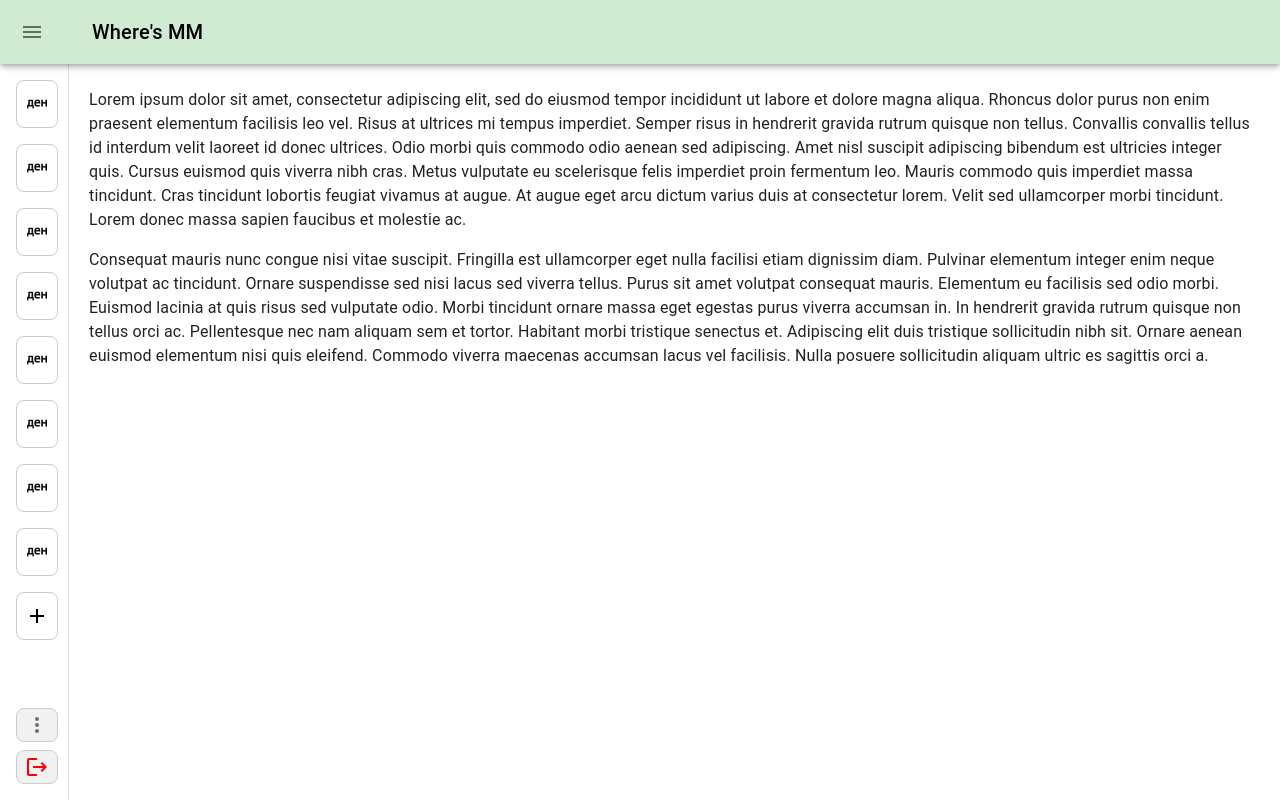
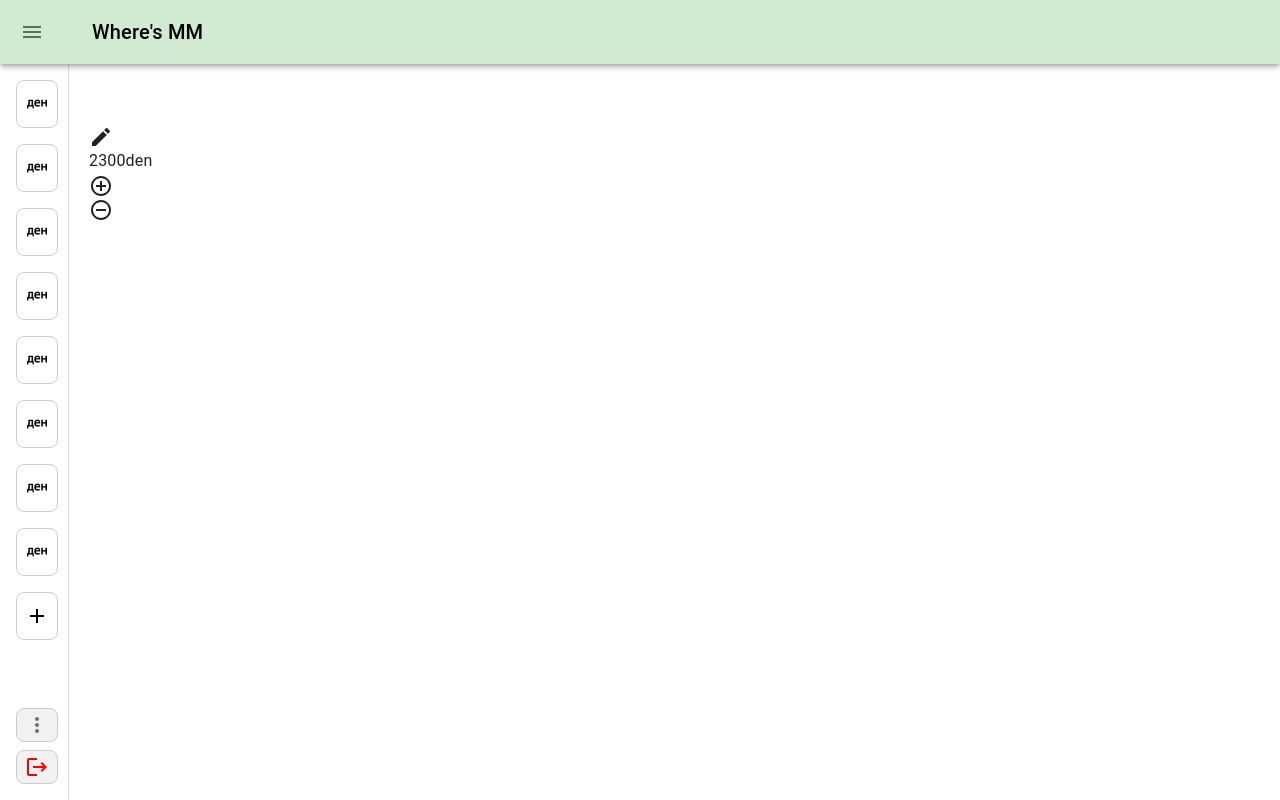
Before and after one commit to artianRika/mm-frontend, a React (Create React App) app: page / in a window 1280 px wide. Built offline with nearby package versions, Linux system fonts and the light colour scheme.

Commit message:
wip: balance card

```diff
--- a/src/App.js
+++ b/src/App.js
@@ -7,7 +7,6 @@ import Toolbar from '@mui/material/Toolbar';
 import List from '@mui/material/List';
 import CssBaseline from '@mui/material/CssBaseline';
 import Typography from '@mui/material/Typography';
-import Divider from '@mui/material/Divider';
 import IconButton from '@mui/material/IconButton';
 import MenuIcon from '@mui/icons-material/Menu';
 import ChevronLeftIcon from '@mui/icons-material/ChevronLeft';
@@ -21,6 +20,7 @@ import ListItemText from '@mui/material/ListItemText';
 import AddIcon from '@mui/icons-material/Add';
 import {Avatar} from "@mui/material";
 import colors from "./colors"
+import MainView from "./Components/MainView.js";
 
 const drawerWidth = 240;
 
@@ -205,7 +205,6 @@ export default function MiniDrawer() {
                         maxHeight: "calc(100vh - 120px)", // Adjust for header and bottom buttons
                     }}
                 >
-                    {/* Profile Section */}
 
 
                     {/* Scrollable Currency List */}
@@ -342,33 +341,9 @@ export default function MiniDrawer() {
 
             <Box component="main" sx={{ flexGrow: 1, p: 3 }}>
                 <DrawerHeader />
-                <Typography sx={{ marginBottom: 2 }}>
-                    Lorem ipsum dolor sit amet, consectetur adipiscing elit, sed do eiusmod
-                    tempor incididunt ut labore et dolore magna aliqua. Rhoncus dolor purus non
-                    enim praesent elementum facilisis leo vel. Risus at ultrices mi tempus
-                    imperdiet. Semper risus in hendrerit gravida rutrum quisque non tellus.
-                    Convallis convallis tellus id interdum velit laoreet id donec ultrices.
-                    Odio morbi quis commodo odio aenean sed adipiscing. Amet nisl suscipit
-                    adipiscing bibendum est ultricies integer quis. Cursus euismod quis viverra
-                    nibh cras. Metus vulputate eu scelerisque felis imperdiet proin fermentum
-                    leo. Mauris commodo quis imperdiet massa tincidunt. Cras tincidunt lobortis
-                    feugiat vivamus at augue. At augue eget arcu dictum varius duis at
-                    consectetur lorem. Velit sed ullamcorper morbi tincidunt. Lorem donec massa
-                    sapien faucibus et molestie ac.
-                </Typography>
-                <Typography sx={{ marginBottom: 2 }}>
-                    Consequat mauris nunc congue nisi vitae suscipit. Fringilla est ullamcorper
-                    eget nulla facilisi etiam dignissim diam. Pulvinar elementum integer enim
-                    neque volutpat ac tincidunt. Ornare suspendisse sed nisi lacus sed viverra
-                    tellus. Purus sit amet volutpat consequat mauris. Elementum eu facilisis
-                    sed odio morbi. Euismod lacinia at quis risus sed vulputate odio. Morbi
-                    tincidunt ornare massa eget egestas purus viverra accumsan in. In hendrerit
-                    gravida rutrum quisque non tellus orci ac. Pellentesque nec nam aliquam sem
-                    et tortor. Habitant morbi tristique senectus et. Adipiscing elit duis
-                    tristique sollicitudin nibh sit. Ornare aenean euismod elementum nisi quis
-                    eleifend. Commodo viverra maecenas accumsan lacus vel facilisis. Nulla
-                    posuere sollicitudin aliquam ultric  es sagittis orci a.
-                </Typography>
+
+                <MainView/>
+
             </Box>
         </Box>
     );
--- /dev/null
+++ b/src/Components/BalanceCard.js
@@ -0,0 +1,16 @@
+import {Edit, AddCircleOutline, RemoveCircleOutline} from "@mui/icons-material";
+
+const BalanceCard = () =>{
+    return (
+        <div className={"mt-9 bg-red"}>
+            <div><Edit/></div>
+            <div>2300den</div>
+            <div>
+                <div><AddCircleOutline/></div>
+                <div><RemoveCircleOutline/></div>
+            </div>
+        </div>
+    );
+}
+
+export default BalanceCard;
--- /dev/null
+++ b/src/Components/MainView.js
@@ -0,0 +1,11 @@
+import BalanceCard from "./BalanceCard";
+
+const MainView = () =>{
+    return (
+        <div>
+            <BalanceCard/>
+        </div>
+    );
+}
+
+export default MainView
```
